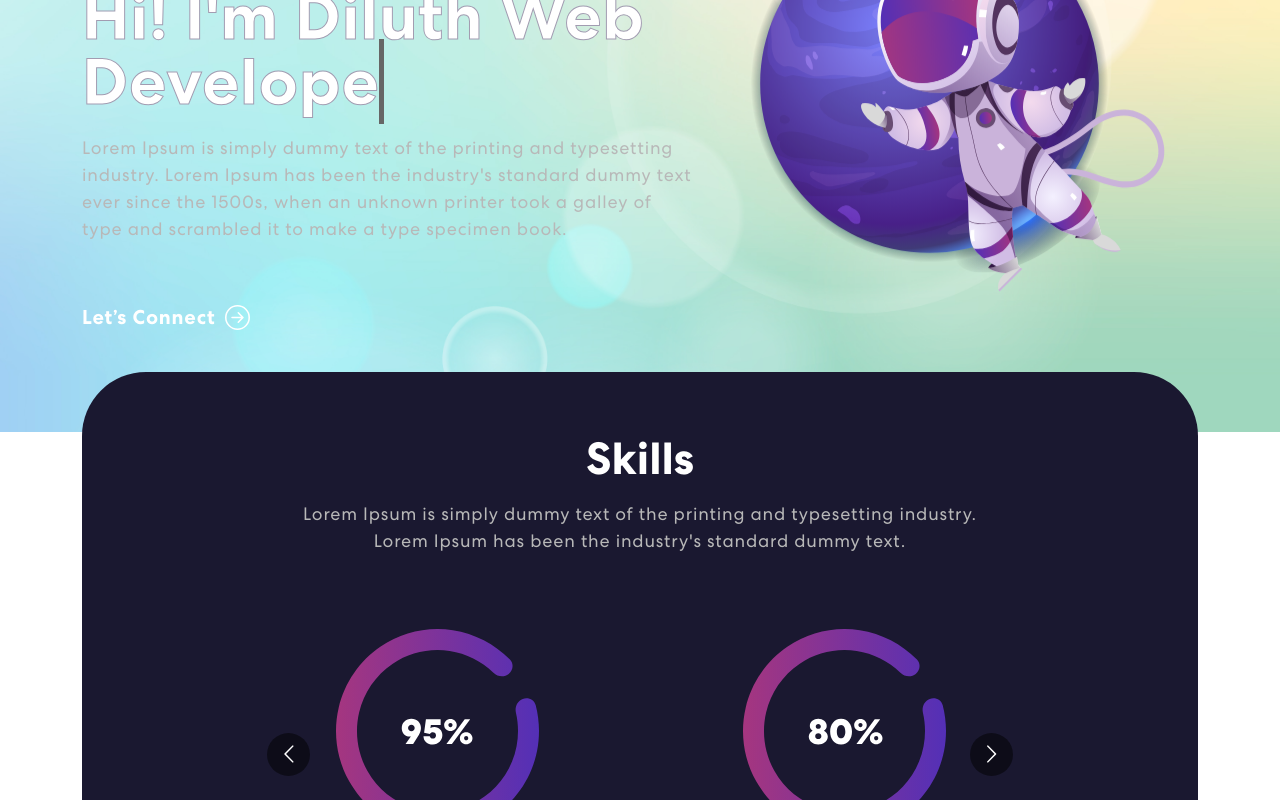
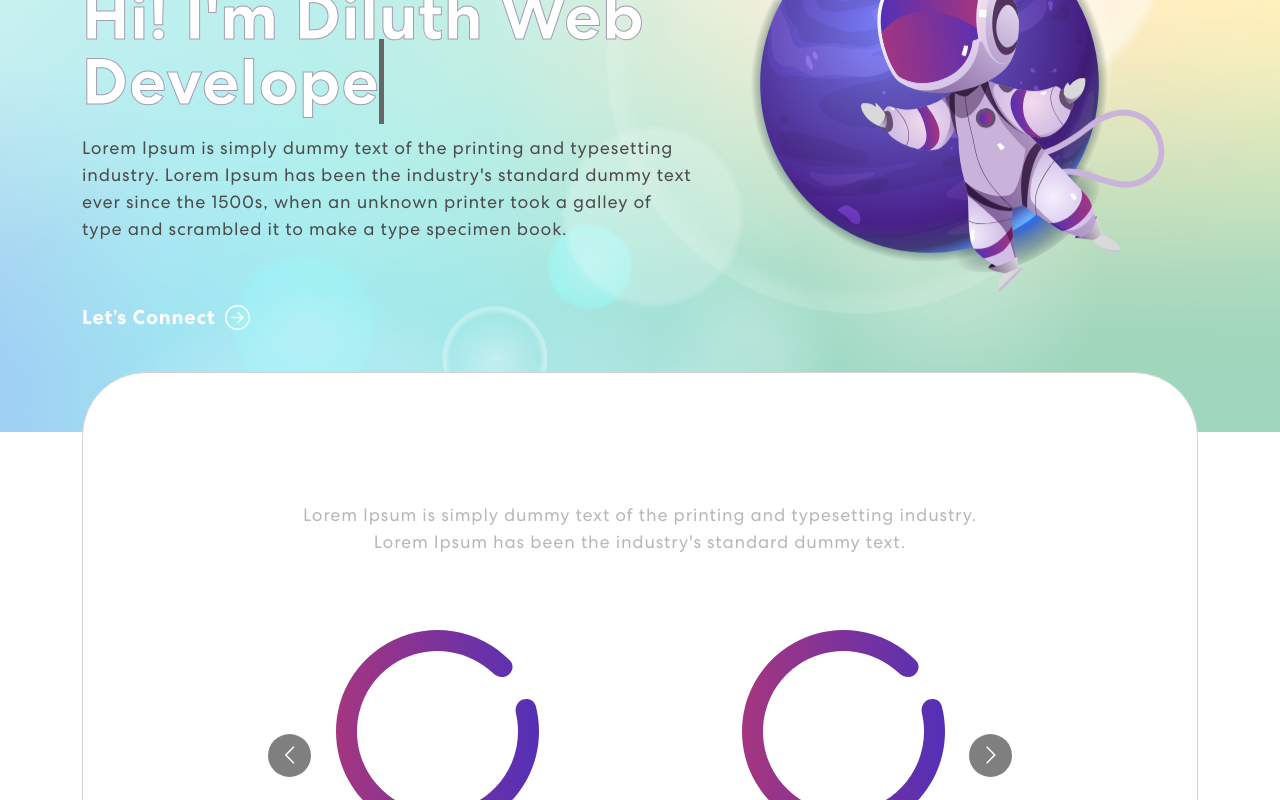
Before and after one commit to diluthrangana/Portfolio, a React (Create React App) app: page / in a window 1280 px wide. Shown: the part 280-1080 px from the top of the page. Built offline with nearby package versions, Linux system fonts and the light colour scheme.

Commit message:
skill component

```diff
--- a/src/App.css
+++ b/src/App.css
@@ -258,11 +258,11 @@ nav.navbar .navbar-toggler[aria-expanded="true"] .navbar-toggler-icon {
   line-height: 1;
   margin-bottom: 20px;
   display: block;
-  -webkit-text-stroke: 1px rgb(162, 156, 177); /* for webkit browsers like Chrome and Safari */
-  text-stroke: 1px rgb(141, 144, 158); /* for other browsers */
+  -webkit-text-stroke: 1px rgb(162, 156, 177);
+  text-stroke: 1px rgb(141, 144, 158);
 }
 .banner p {
-  color: #B8B8B8;
+  color: #4d4c4c;
   font-size: 18px;
   letter-spacing: 0.8px;
   line-height: 1.5em;
@@ -311,12 +311,14 @@ nav.navbar .navbar-toggler[aria-expanded="true"] .navbar-toggler-icon {
   background: #ffffff;
 }
 .skill-bx {
-  background: #1a1830;
+  background: #ffffff;
+  border: 1px solid #d3d3d3; /* ash color border */
   border-radius: 64px;
   text-align: center;
   padding: 60px 50px;
   margin-top: -60px;
 }
+
 .skill h2 {
 	font-size: 45px;
 	font-weight: 700;
--- a/src/index.js
+++ b/src/index.js
@@ -11,7 +11,5 @@ root.render(
   </React.StrictMode>
 );
 
-// If you want to start measuring performance in your app, pass a function
-// to log results (for example: reportWebVitals(console.log))
-// or send to an analytics endpoint. Learn more: https://bit.ly/CRA-vitals
+
 reportWebVitals();
```
